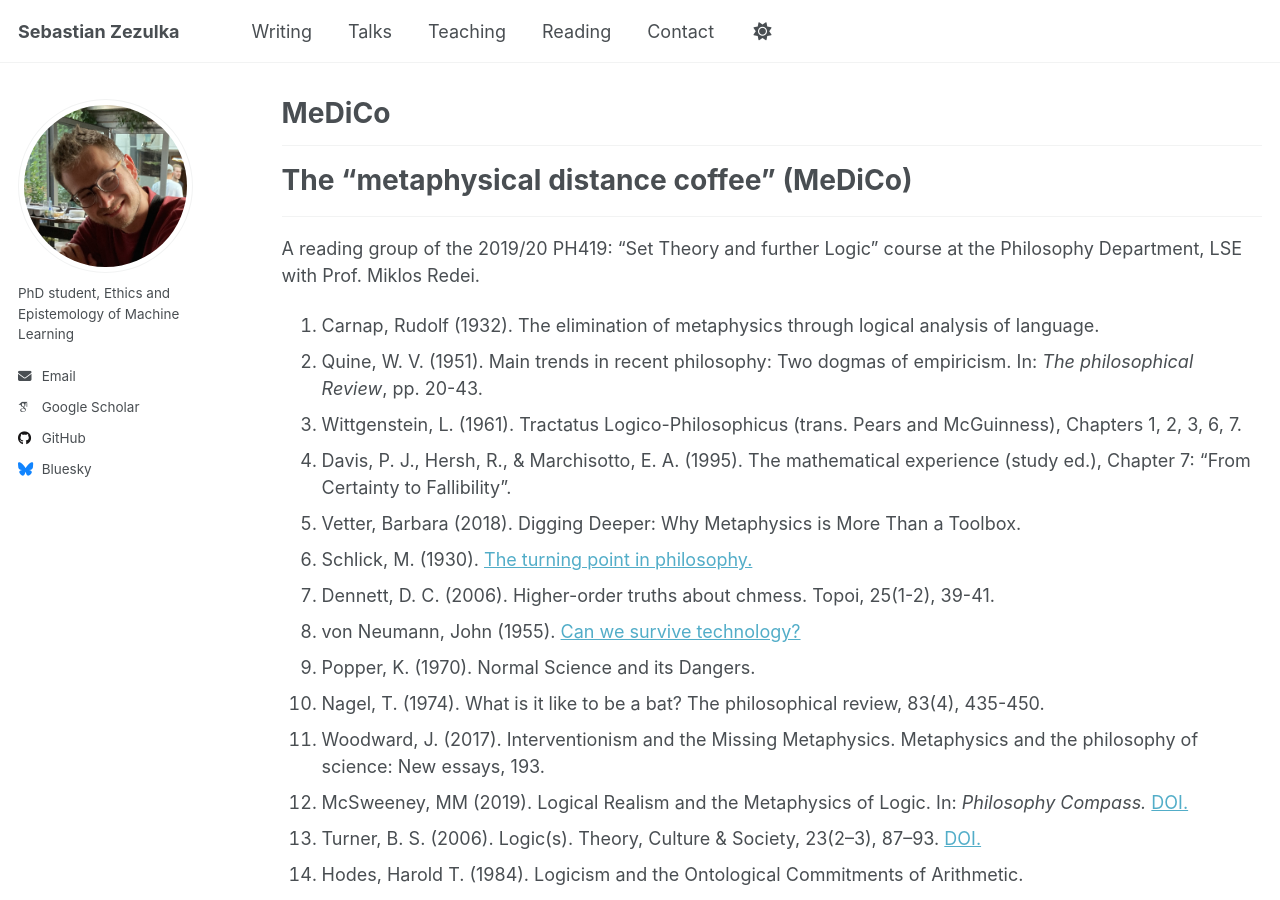
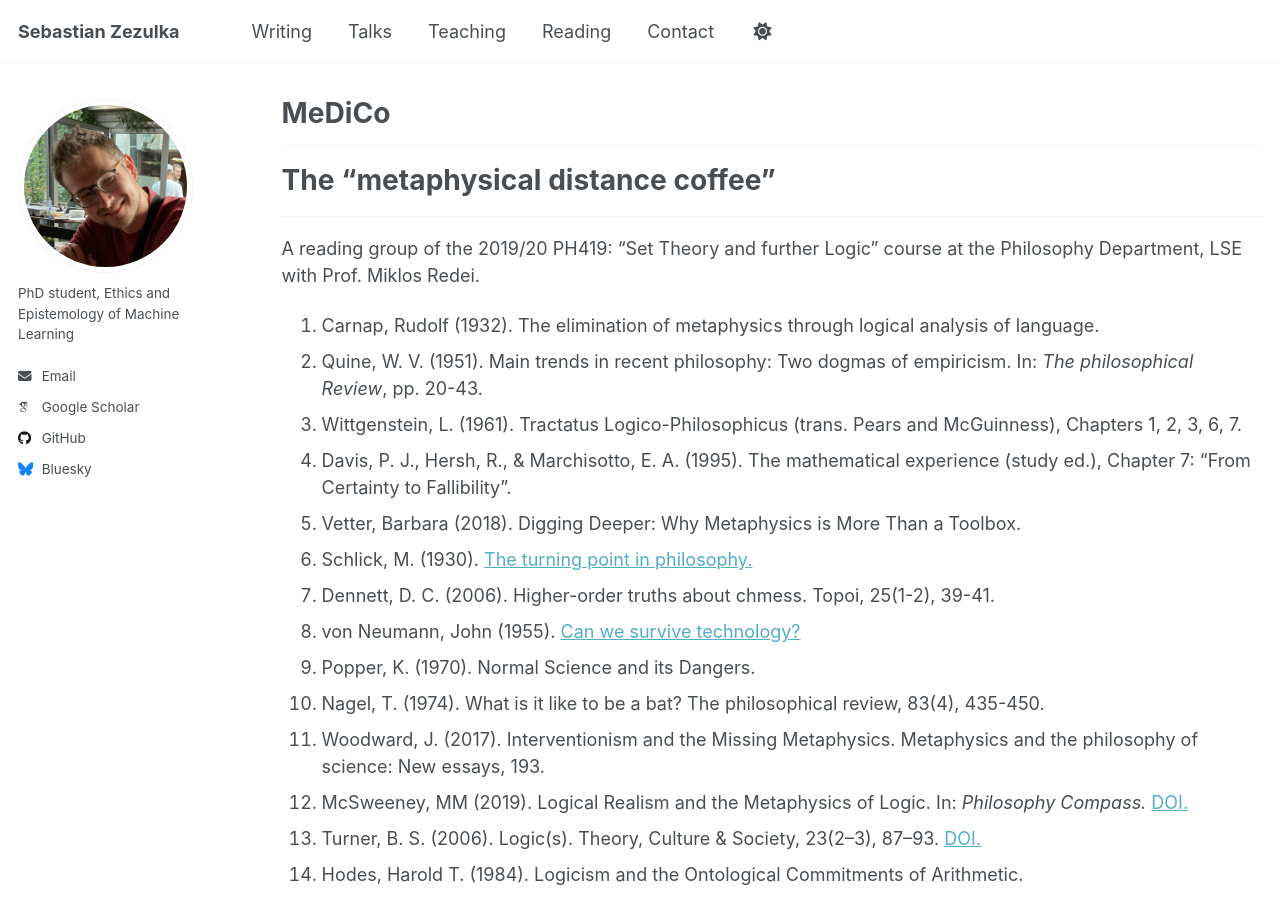
Before and after one commit to sezezulka/sezezulka.github.io, a Jekyll site: the page built from _pages/medico-reading.md, in a window 1280 px wide and 900 px high. Built offline with Jekyll 4.4.1, drawn with Linux system fonts in a browser that asks for light colours; some web fonts are replaced; a script that is not in the unit is left out.

Commit message:
Update medico-reading.md

```diff
--- a/_pages/medico-reading.md
+++ b/_pages/medico-reading.md
@@ -5,7 +5,7 @@ permalink: /reading/medico/
 author_profile: true
 ---
 ---
-# The "metaphysical distance coffee" (MeDiCo)
+# The "metaphysical distance coffee"
 ---
 A reading group of the 2019/20 PH419: "Set Theory and further Logic" course at the Philosophy Department, LSE with Prof. Miklos Redei.
 
```
